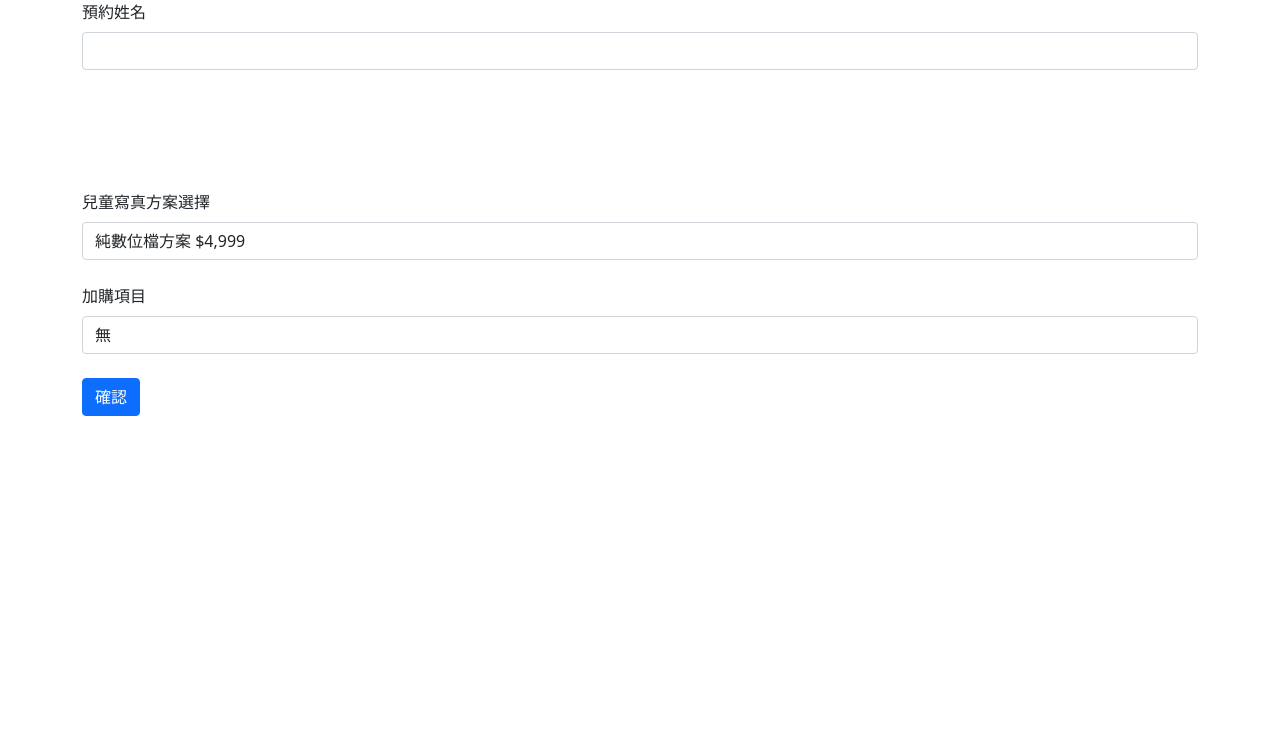
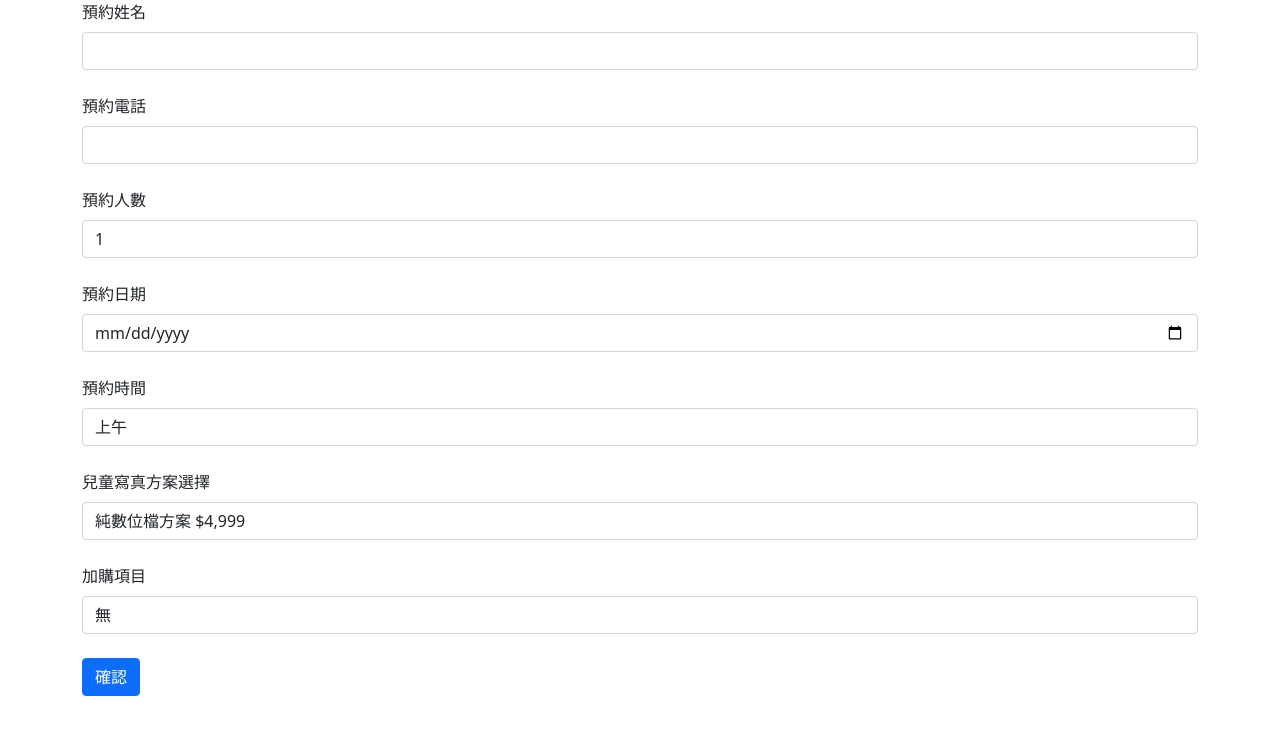
Before and after one commit to Hank831209/Assistant_in_time, a Flask app: template templates/reserve.html in a window 1280 px wide. Shown: the top 735 px of the page. Run offline with Flask 2, Linux system fonts and the light colour scheme; the template is opened without the code that fills it: values that come from a table or form of the project are taken from there, others are empty; parts of the project's set-up code (start-up, migrations or seed data) failed here and were passed over; some libraries are stand-ins or nearby versions.

Commit message:
update templates

```diff
--- a/templates/reserve.html
+++ b/templates/reserve.html
@@ -19,17 +19,17 @@
         {{form.name.label(class='form-label')}}
         {{form.name(class='form-control')}}
         <br>
-        {{form.ph_number.label(class='form-label')}}
-        {{form.ph_number(class='form-control')}}
+        {{form.tel.label(class='form-label')}}
+        {{form.tel(class='form-control')}}
         <br>
-        {{form.people.label(class='form-label')}}
-        {{form.people(class='form-control')}}
+        {{form.num_people.label(class='form-label')}}
+        {{form.num_people(class='form-control')}}
         <br>
-        {{form.date.label(class='form-label')}}
-        {{form.date(class='form-control')}}
+        {{form.reserve_date.label(class='form-label')}}
+        {{form.reserve_date(class='form-control')}}
         <br>
-        {{form.time.label(class='form-label')}}
-        {{form.time(class='form-control')}}
+        {{form.AM_PM.label(class='form-label')}}
+        {{form.AM_PM(class='form-control')}}
         <br>
         {{form.option.label(class='form-label')}}
         {{form.option(class='form-control')}}
@@ -39,13 +39,16 @@
         <br>
         {{form.submit(class='btn btn-primary')}}
 
-
         </div>
       </form>
     </div>
     {% endblock %}
 
     <link href="https://cdn.jsdelivr.net/npm/bootstrap@5.1.1/dist/css/bootstrap.min.css" rel="stylesheet" integrity="sha384-F3w7mX95PdgyTmZZMECAngseQB83DfGTowi0iMjiWaeVhAn4FJkqJByhZMI3AhiU" crossorigin="anonymous">
-
+    {% if Error %}
+      {% for error in Error %}
+        <h2> {{ error }} </h2>
+      {% endfor %}
+    {% endif %}
   </body>
 </html>
```
Also changed, not shown: templates/thankyou.html (+7 -7 lines).
